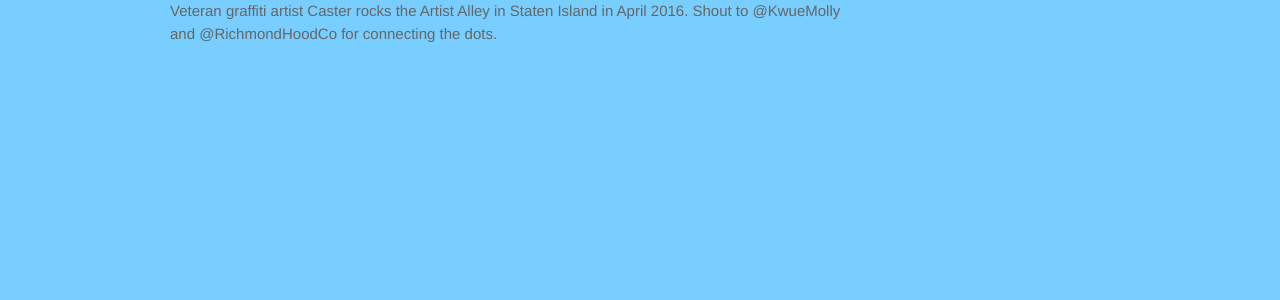
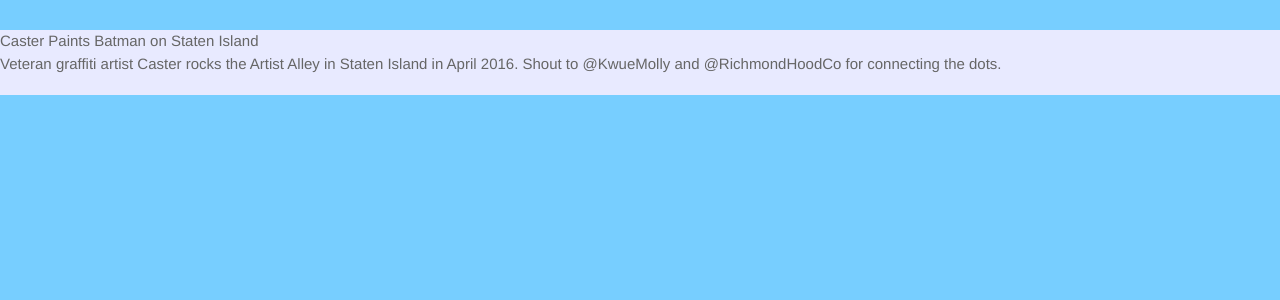
Before and after one commit to projectivity/projectivity.github.io, a Jekyll site: the page built from _posts/2016-04-30-caster-paints-batman-on-staten-island.md, in a window 1280 px wide. Shown: the top 300 px of the page. Built offline with Jekyll 4.4.1, drawn with Linux system fonts in a browser that asks for light colours.

Commit message:
Add title to post using content tag
CSS to follow

```diff
--- a/_layouts/post.html
+++ b/_layouts/post.html
@@ -1,11 +1,13 @@
 {% include head.html %}
+	<style>.post:before { content: "{{ page.title }}"; }</style>
+</head>
 <body>
-<div class="content-wrapper">
-	<div class="inner clearfix">
-		<section id="main-content">
+<article class="content-wrapper post">
+	<div class="postinner clearfix">
+		<section>
 			{{ content }}
 		</section>
 	</div>
-</div>
+</article>
 <body>
 </html>
```
